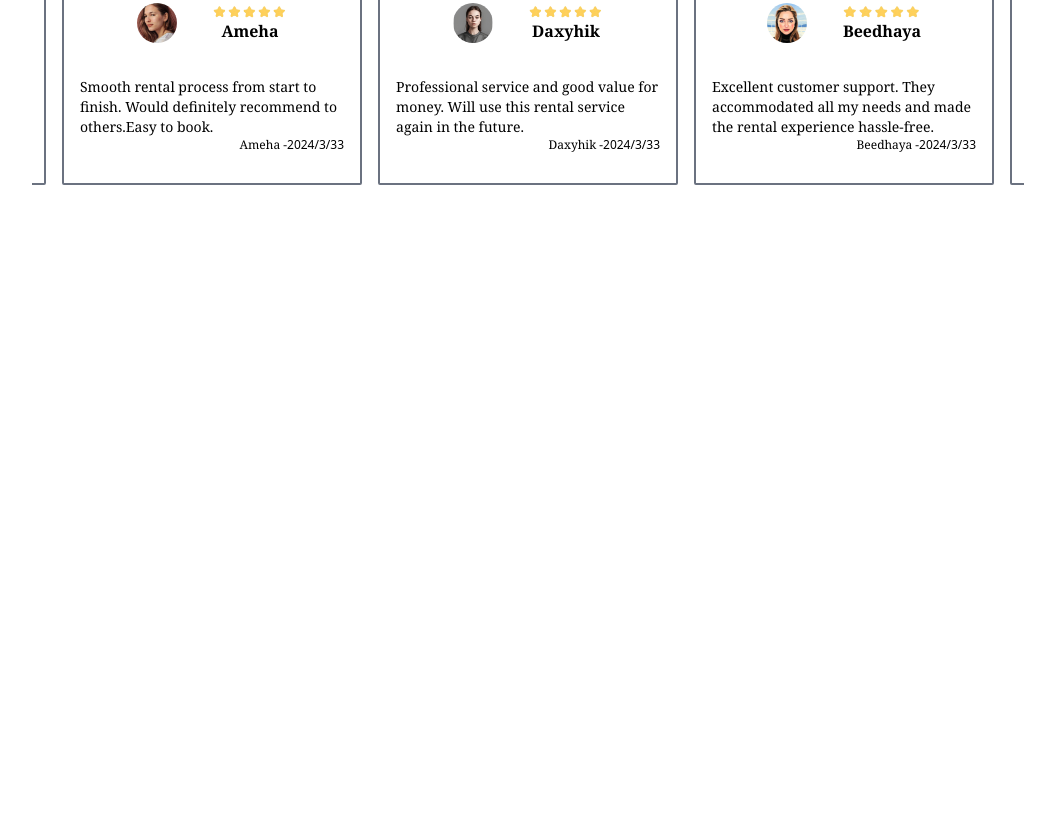
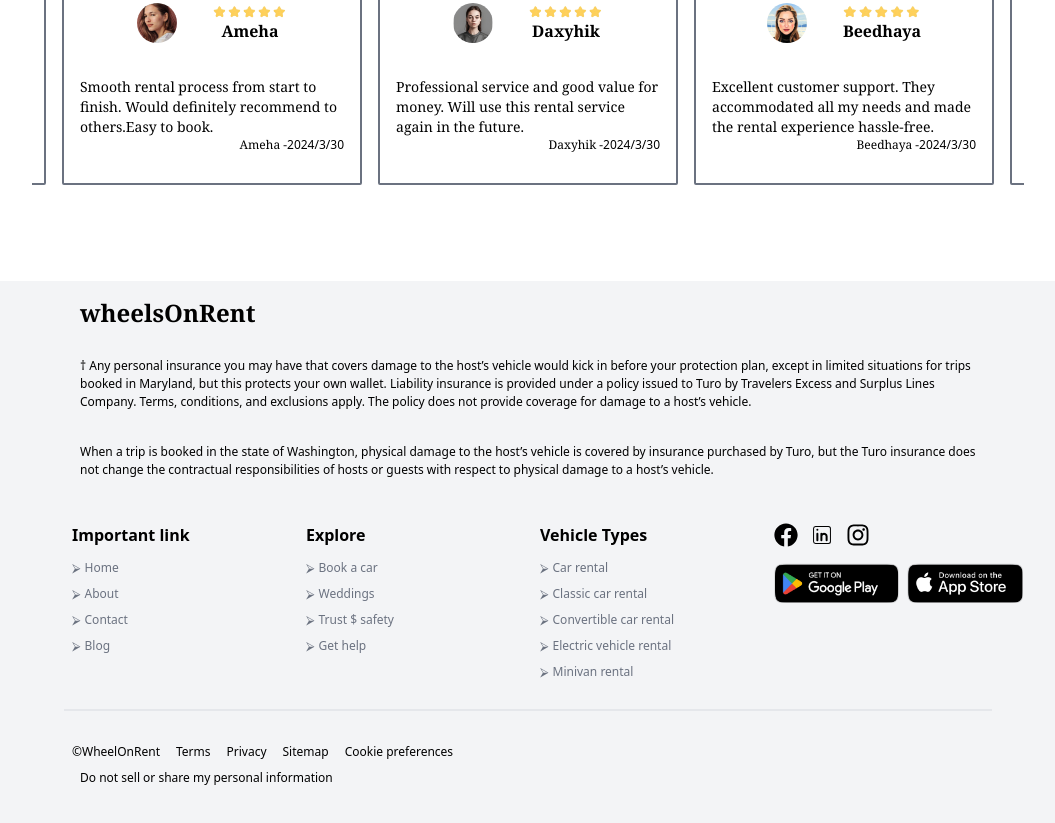
Before and after one commit to manishapariyar/RentalCar, a React (Vite) app: page / in a window 1280 px wide. Shown: the part 2560-3383 px from the top of the page, without its empty margins (112-1167 px from the left). Before the commit the page ends 2825 px from the top, so only its background shows below. Built offline with nearby package versions, Linux system fonts and the light colour scheme.

Commit message:
footer is done

```diff
--- a/src/App.jsx
+++ b/src/App.jsx
@@ -5,6 +5,10 @@ import About from './components/about/About';
 import Services from './components/services/Services';
 import OurServices from './components/ourServices/OurServices';
 import ClientReviews from './components/clientReviews/ClientReviews';
+import Footer from './components/footer/Footer';
+
+
+
 
 const App = () => {
 
@@ -35,6 +39,7 @@ const App = () => {
       <Services/>
       <OurServices/>
       <ClientReviews/>
+       <Footer/>
     </div>
   )
 }
--- a/src/components/clientReviews/RevierwBox.jsx
+++ b/src/components/clientReviews/RevierwBox.jsx
@@ -20,7 +20,7 @@ const RevierwBox = ({name,image,review}) => {
        <p className="text-black font-serif text-xs">
           {name} -
         </p>
-       <p className="text-black self-end text-xs">2024/3/33</p>
+       <p className="text-black self-end text-xs">2024/3/30</p>
        </div>
      </div>
 
--- /dev/null
+++ b/src/components/footer/Footer.jsx
@@ -0,0 +1,156 @@
+import React from 'react'
+import { CiLinkedin } from "react-icons/ci";
+import { FaFacebook } from "react-icons/fa";
+import { FaInstagram } from "react-icons/fa";
+import play_store from "../../assets/appStore/play_store.png"
+import app_store from "../../assets/appStore/app_store.png"
+const FooterLinks = [
+  {
+    title: "Home",
+
+    link: "/#",
+  },
+  {
+    title: "About",
+    link: "/#about",
+  },
+  {
+    title: "Contact",
+    link: "/#contact",
+  },
+  {
+    title: "Blog",
+    link: "/#blog",
+  },
+];
+const Links = [
+  {
+    title: "Book a car",
+    link: "/#",
+  },
+  {
+    title: "Weddings",
+    link: "/#about",
+  },
+  {
+    title: "Trust $ safety",
+    link: "/#contact",
+  },
+  {
+    title: "Get help",
+    link: "/#blog",
+  },
+];
+const Types = [
+  {
+    title: "Car rental",
+
+  },
+  {
+    title: "Classic car rental",
+
+  },
+  {
+    title: "Convertible car rental",
+
+  },
+  {
+    title: "Electric vehicle rental",
+
+  },
+  {
+    title: "Minivan rental",
+
+  },
+];
+
+const Footer = () => {
+
+  return (
+    <div className="bg-gray-100 dark:bg-dark mt-14 rounded-t-3xl">
+      <section className='container w-[80%]'>
+      <div className="flex justify-center items-center">
+      <div className='flex flex-col'>
+      <h1 className="sm:text-2xl m-4 text-xl font-bold sm:text-left text-justify mb-3 flex items-center gap-2 font-serif">
+              wheelsOnRent
+            </h1>
+       <p className='text-[12px] m-4'>† Any personal insurance you may have that covers damage to the host’s vehicle would kick in before your protection plan, except in limited situations for trips booked in Maryland, but this protects your own wallet. Liability insurance is provided under a policy issued to Turo by Travelers Excess and Surplus Lines Company. Terms, conditions, and exclusions apply. The policy does not provide coverage for damage to a host’s vehicle.</p>
+       <p className='text-[12px] m-4'>When a trip is booked in the state of Washington, physical damage to the host’s vehicle is covered by insurance purchased by Turo, but the Turo insurance does not change the contractual responsibilities of hosts or guests with respect to physical damage to a host’s vehicle.</p>
+       </div>
+       </div>
+       <div className=' grid md:grid-cols-4  grid-cols-2 py-5 gap-2'>
+          <div className="py-2 px-2">
+            <h1 className='sm:text-[16px] text-[16px] font-bold sm:text-left text-justify mb-3'>Important link</h1>
+            <ul className='flex flex-col gap-2'>
+            {FooterLinks.map((link) => (
+                    <li className="cursor-pointer hover:translate-x-1 duration-300 hover:!text-primary space-x-1 text-gray-500 dark:text-gray-200 text-[12px]">
+                      <span>&#11162;</span>
+                      <span>{link.title}</span>
+                    </li>
+                  ))}
+            </ul>
+          </div>
+
+         <div className="">
+              <div className="py-2 px-2 ">
+                <h1 className="sm:text-[16px] text-[16px] font-bold sm:text-left text-justify mb-3 ">
+                  Explore
+                </h1>
+                <ul className="flex flex-col gap-2">
+                  {Links.map((link) => (
+                    <li className="cursor-pointer hover:translate-x-1 duration-300 hover:!text-primary space-x-1 text-gray-500 dark:text-gray-200 text-[12px]">
+                      <span>&#11162;</span>
+                      <span>{link.title}</span>
+                    </li>
+                  ))}
+                </ul>
+              </div>
+            </div>
+         <div className="">
+              <div className="py-2 px-2">
+                <h1 className="sm:text-[16px] text-[16px] font-bold sm:text-left text-justify mb-3 ">
+                 Vehicle Types
+                </h1>
+                <ul className="flex flex-col gap-2">
+                  {Types.map((link) => (
+                    <li className="cursor-pointer hover:translate-x-1 duration-300 hover:!text-primary space-x-1 text-gray-500 dark:text-gray-200 text-[12px]">
+                      <span>&#11162;</span>
+                      <span>{link.title}</span>
+                    </li>
+                  ))}
+                </ul>
+              </div>
+            </div>
+             <div className="py-2 px-2">
+              <div className="flex flex-col gap-4">
+              <div className="flex gap-3 text-2xl" >
+                <FaFacebook className='hover:text-primary'  />
+                <CiLinkedin  className='hover:text-primary' />
+                <FaInstagram  className='hover:text-primary' />
+               </div>
+               <div className='flex gap-2 md:flex-row flex-col '>
+                 <img src={play_store} alt="" className='w-[200px] h-[40px]'/>
+                 <img src={app_store} alt="" className='w-[200px] h-[40px]' />
+
+               </div>
+              </div>
+             </div>
+            </div>
+
+            <div className="py-8 px-2 flex flex-col border-t-2">
+            <div className="flex md:gap-4 text-[12px] md:flex-row flex-col gap-1 ">
+              <p>&copy;WheelOnRent</p>
+               <p>Terms</p>
+               <p>Privacy</p>
+               <p>Sitemap</p>
+               <p>Cookie preferences</p>
+            </div>
+             <p className='text-[12px] md:p-2 md:mt-0 mt-2 hover:text-red-400'>Do not sell or share my personal information</p>
+            </div>
+           </section>
+
+    </div>
+  )
+}
+
+export default Footer
--- a/src/components/services/Services.jsx
+++ b/src/components/services/Services.jsx
@@ -41,7 +41,7 @@ const Services = () => {
           />
           <div
             id="slider"
-            className="w-full h-full overflow-x-auto whitespace-nowrap overflow-y-hidden scrollbar-hide  mb-4"
+            className="w-full h-full overflow-x-auto whitespace-nowrap overflow-y-hidden scrollbar-hide  mb-4 scroll-smooth"
           >
               {data.map((item) => (
 
```
Also changed, not shown: src/assets/appStore/app_store.png (added), src/assets/appStore/play_store.png (added).
